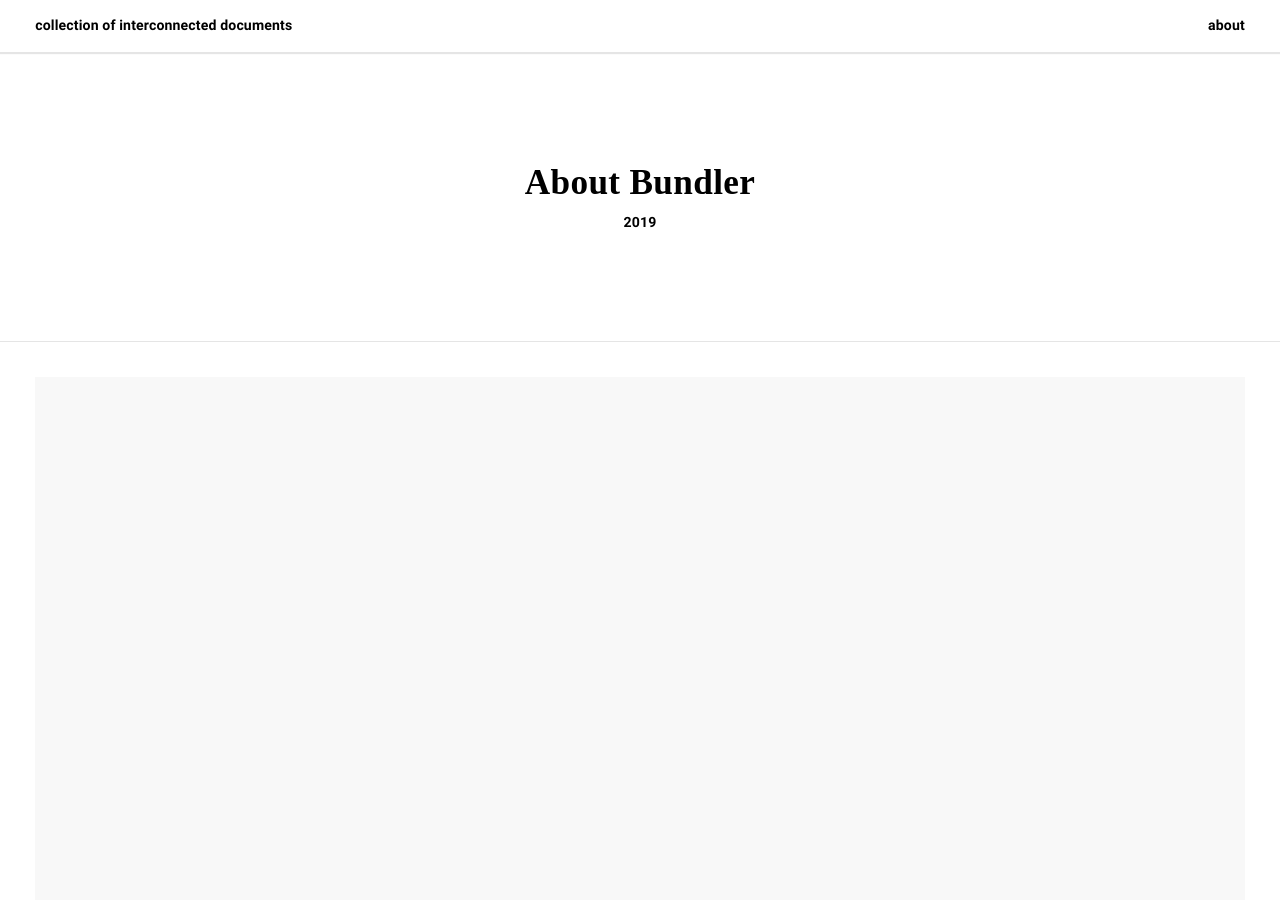
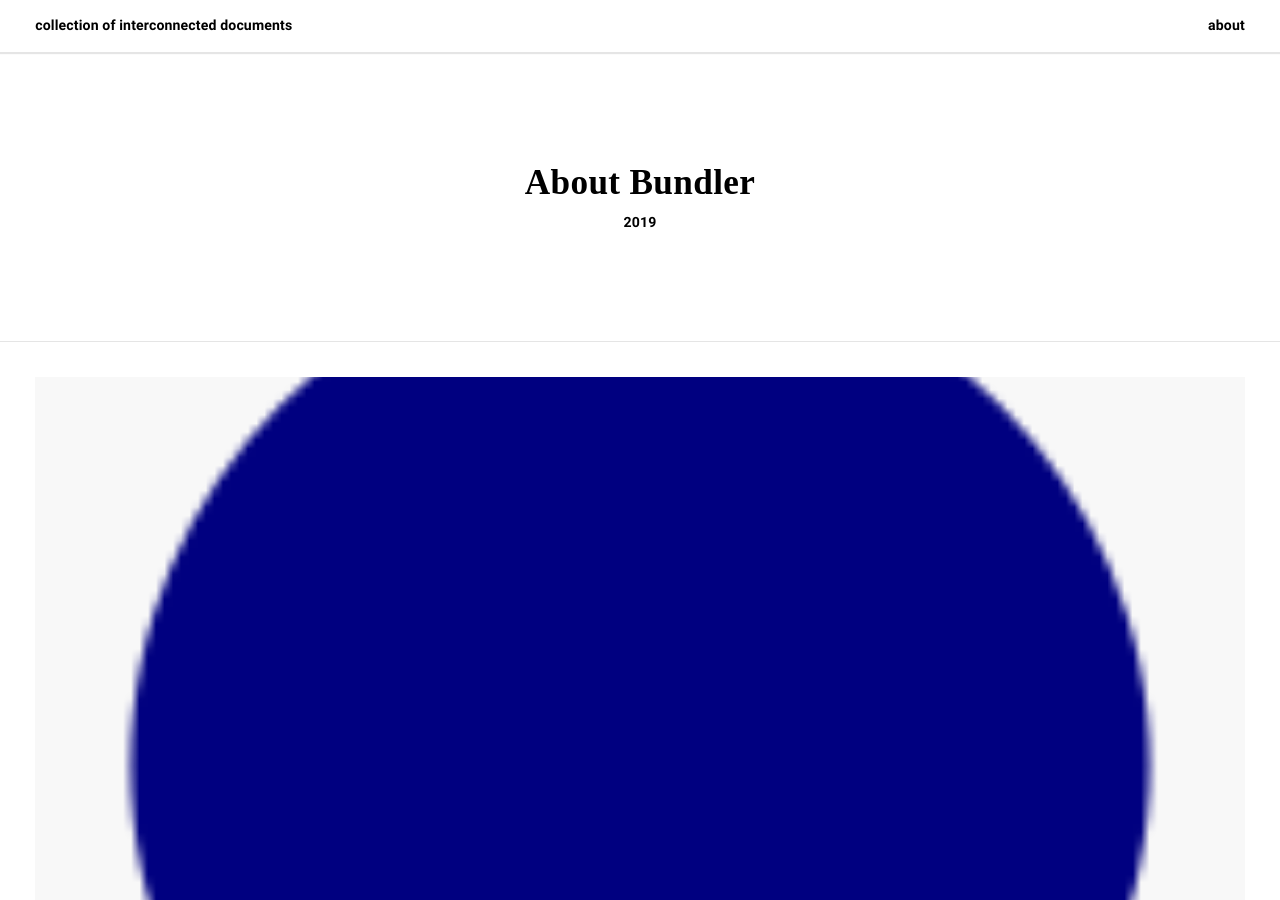
Before and after one commit to jxpedro/jxpedro.github.io, a Jekyll site: the page built from _posts/2019-01-29-about-bundler.md, in a window 1280 px wide and 900 px high. Built offline with Jekyll 4.4.1, drawn with Linux system fonts in a browser that asks for light colours; some web fonts are replaced.

Commit message:
new post relative image path

```diff
--- a/_posts/2019-01-29-about-bundler.md
+++ b/_posts/2019-01-29-about-bundler.md
@@ -3,7 +3,7 @@ layout: post
 title:  "About Bundler"
 author: sal
 categories: [ Jekyll ]
-image: assets/images/iconsweb.png
+image: /assets/images/iconsweb.png
 ---
 `gem install bundler` installs the bundler gem through RubyGems. You only need to install it once - not every time you create a new Jekyll project. Here are some additional details:
 
--- a/_posts/2020-01-01-on-the-passing-of-time.markdown
+++ b/_posts/2020-01-01-on-the-passing-of-time.markdown
@@ -3,7 +3,7 @@ layout: post
 title: "on the passing of time"
 date: 2020-01-01
 description: in space
-image: "https://github.com/jxpedro/jxpedro.github.io/blob/master/_site/assets/images/icons_web_a.png"
+image: /assets/images/icons_web_a.png
 author: jxpedro
 tags:
   - entry
```
Also changed, not shown: 11 other files.
